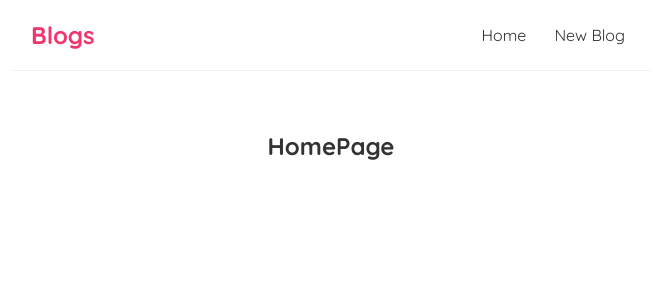
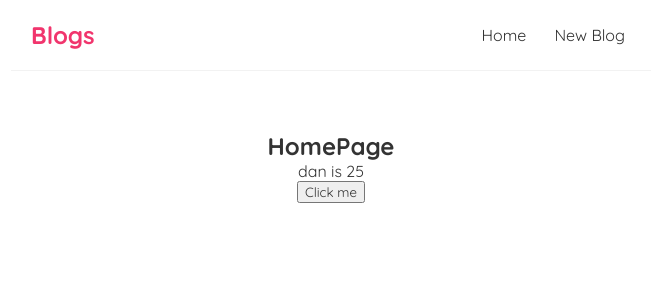
Before and after one commit to Zemelev/React_test-Blog-app, a React (Create React App) app: page / in a window 1280 px wide. Shown: the top 300 px of the page, without its empty margins (309-964 px from the left). Built offline with nearby package versions, Linux system fonts and the light colour scheme.

Commit message:
React test Blog App || useState hook

```diff
--- a/src/Home.js
+++ b/src/Home.js
@@ -1,7 +1,19 @@
+import { useState } from "react";
+
 const Home = () => {
+    const [name, setName] = useState('dan');
+    const [age, setAge] = useState(25);
+
+    const handleClick = () => {
+        setName('nick');
+        setAge(30);
+    }
+
     return (
         <div className="home">
             <h2>HomePage</h2>
+            <p>{ name } is {age}</p>
+            <button onClick={(e) => handleClick('dan', e)}>Click me</button>
         </div>
      );
 }
```
